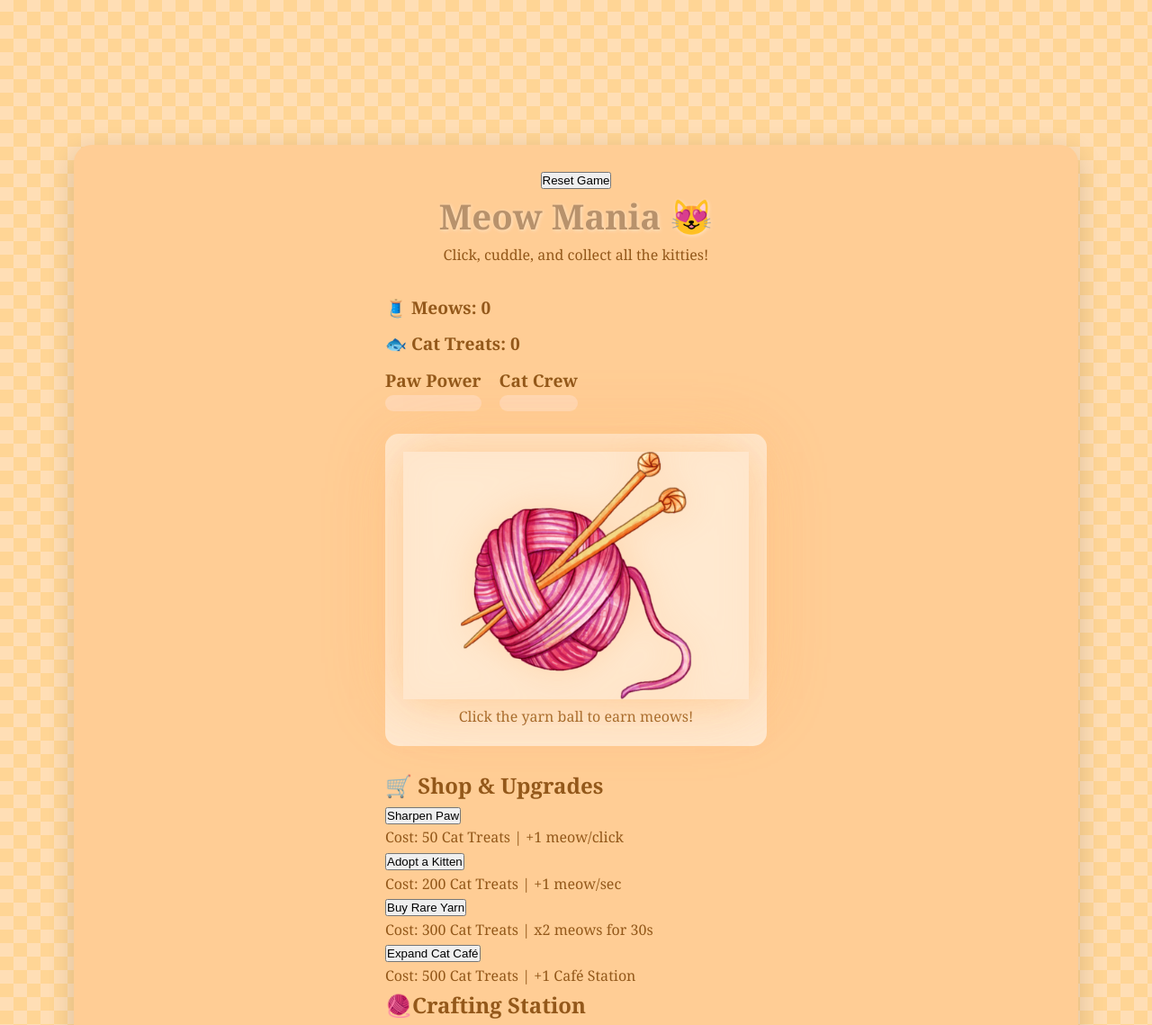
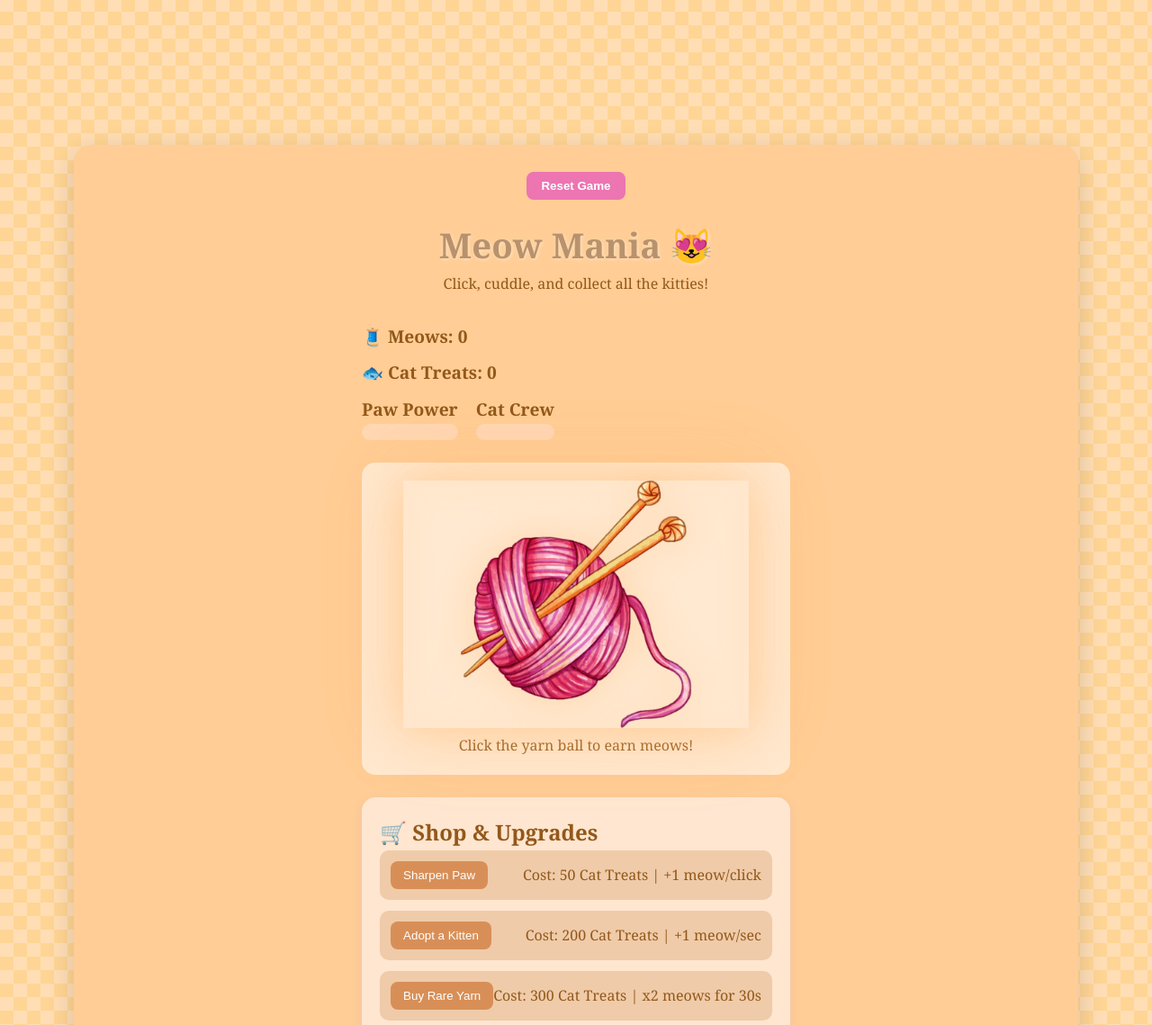
Before and after one commit to 139587-spec/Meow-Mania, a plain HTML site: page index.html in a window 1280 px wide. Shown: the part 17-1156 px from the top of the page at 90% size. Drawn offline with Linux system fonts and the light colour scheme.

Commit message:
added CSS to button and other major elements

```diff
--- a/styles.css
+++ b/styles.css
@@ -144,3 +144,70 @@ header .subtitle {
 #yarn:hover {
     transform: scale(1.1);
 }
+
+#click-effects {
+    position: absolute;
+    top: 0;
+    left: 0;
+    width: 100%;
+    height: 100%;
+    pointer-events: none;
+}
+
+/*Yarn Pulsing Animation*/
+.yarn-glow-animation {
+    animation: yarnGlowPulse 3s ease-in-out infinite;
+}
+
+/*Shop Selection */
+.shop.card {
+    background-color: #ffe6d0;
+    padding: 20px;
+    border-radius: 15px;
+    margin-bottom: 25px;
+    box-shadow: 0 4px 12px rgba(155,140,255,0.15);
+}
+
+.shop-item {
+    background-color:#efcba9;
+    padding: 12px;
+    border-radius: 10px;
+    margin-bottom: 12px;
+    display: flex;
+    justify-content: space-between;
+    align-items: center;
+    transition: transform 0.2s ease, background 0.3s ease;
+}
+
+.shop-item:hover {
+    transform: scale(1.02);
+    background-color: #ffe8d9;
+}
+
+.shop-item button {
+    background-color: #d88f57;
+    color: white;
+    border: none;
+    border-radius: 8px;
+    padding: 8px 14px;
+    cursor: pointer;
+    transition: transform 0.2s ease, box-shadow 0.2s ease;
+}
+
+.shop-item button:hover {
+    transform: scale(1.05);
+    box-shadow: 0 4px 12px rgba(216, 143, 87, 0.4);
+}
+
+.reset-btn {
+    background-color: #ec75b2;
+    color: white;
+    border: none;
+    font-weight: bold;
+    border-radius: 8px;
+    padding: 8px 16px;
+    cursor: pointer;
+    margin-bottom: 20px;
+    transition: transform 0.2s ease, box-shadow 0.2s ease;
+
+}
```
